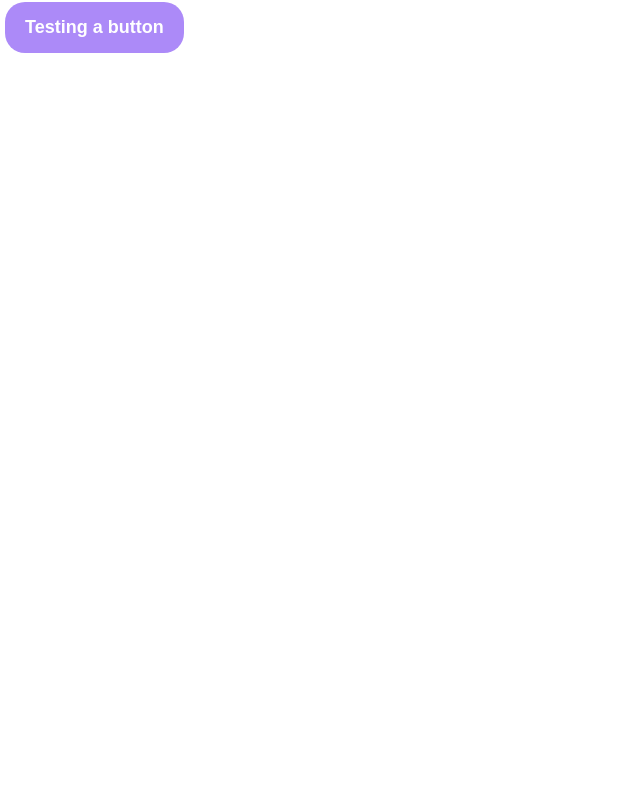
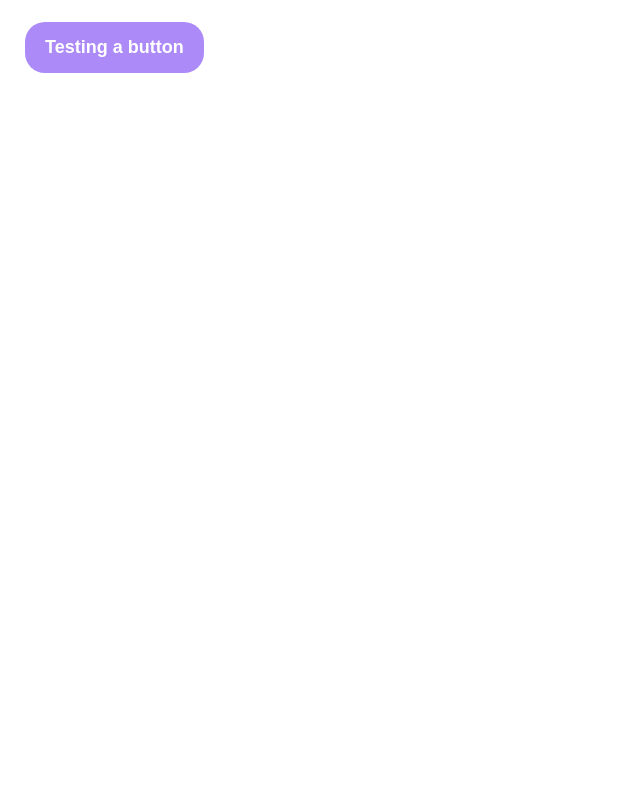
Before and after one commit to Shawn-sudo/atrable-web, a Gatsby site: page / in a window 1280 px wide. Shown: the part 58-854 px from the top of the page, without its empty margins (0-640 px from the left). Built offline with nearby package versions, Linux system fonts and the light colour scheme; Gatsby itself is replaced by a stand-in of ours.

Commit message:
Update index.tsx

```diff
--- a/src/pages/index.tsx
+++ b/src/pages/index.tsx
@@ -5,8 +5,8 @@
 const IndexPage = () => {
   return (
     <Layout>
-      <main>
-        <title>Home Page</title>
+      <main className="horizontal-margin">
+        <title>Atrable: Audio Required!</title>
         <Button
           onPressed={() => {
             console.log("hiiii");
```
